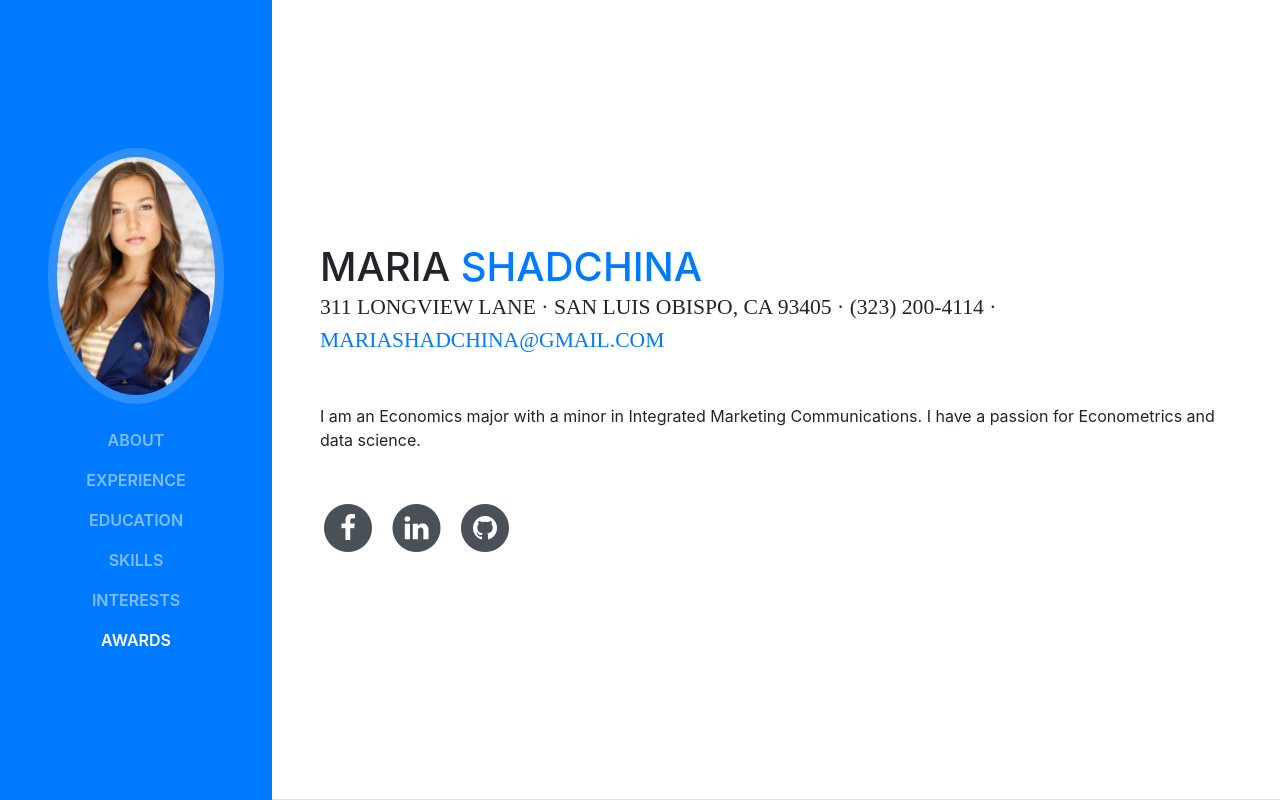
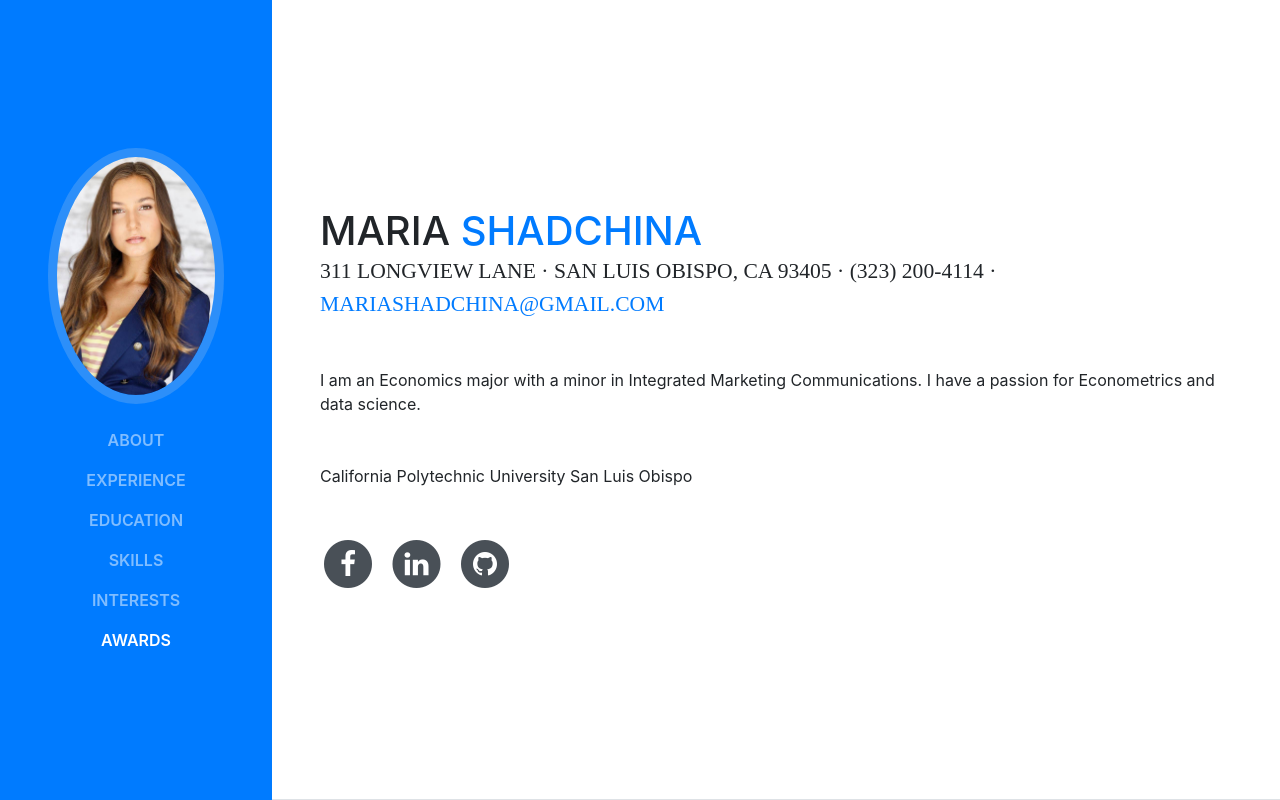
Before and after one commit to mshadchi/mshadchi.github.io, a website with bundled scripts: page index.html in a window 1280 px wide. Shown: the top 800 px of the page. Built offline with nearby package versions, Linux system fonts and the light colour scheme; a web font is replaced by a local one.

Commit message:
added cal poly

```diff
--- a/index.html
+++ b/index.html
@@ -72,6 +72,7 @@
             <a href="mailto:name@email.com">mariashadchina@gmail.com</a>
           </div>
           <p class="mb-5">I am an Economics major with a minor in Integrated Marketing Communications. I have a passion for Econometrics and data science.</p>
+          <p class="mb-5">California Polytechnic University San Luis Obispo</p>
           <ul class="list-inline list-social-icons mb-0">
             <li class="list-inline-item">
               <a href="https://www.facebook.com/mshdchna">
```
